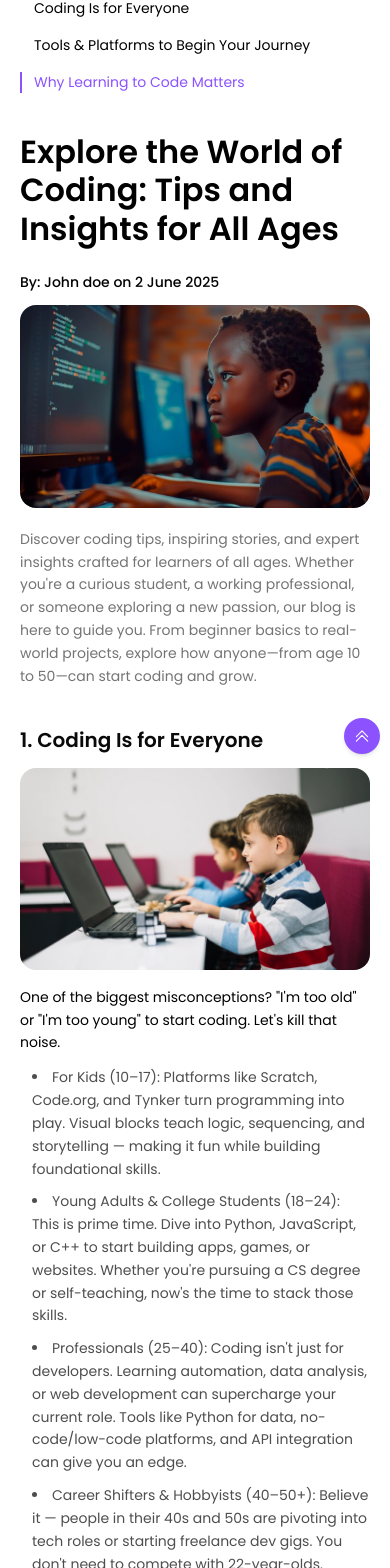
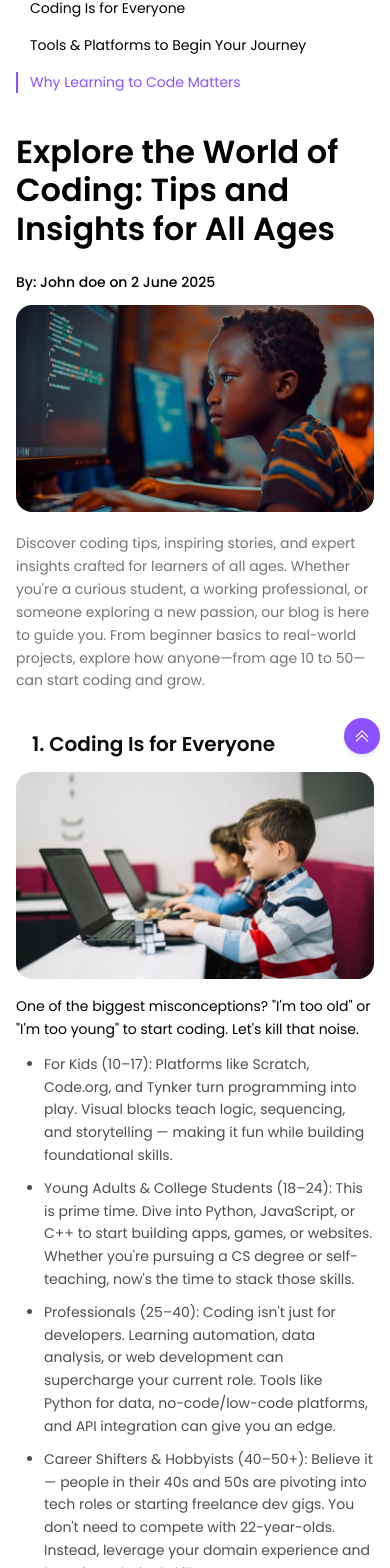
Before and after one commit to Pupiloinc/Pupilo, a Next.js app: page /blog/1 in a window 390 px wide. Shown: the part 152-1720 px from the top of the page. Built offline with nearby package versions, Linux system fonts and the light colour scheme.

Commit message:
ui updates

```diff
--- a/src/app/blog/[title]/page.jsx
+++ b/src/app/blog/[title]/page.jsx
@@ -15,7 +15,7 @@ const page = ({ params }) => {
                 heading="You May Also Like"
                 headingClass="text-start"
                 paragraphClass="hidden"
-                className="justify-between pb-10 max-[490px]:flex-col flex-row items-start gap-6"
+                className="justify-between pb-6 md:pb-10 max-[490px]:flex-col flex-row items-start gap-6"
             />
             <GetStarted headingText={<>It’s Not Just Learning. <br /> It’s Leveling Up.</>} paragraph={<>Browse programs by level, or book a free placement <br /> session to find the perfect fit.</>} />
             <Footer />
--- a/src/components/blog-detail/BlogContent.jsx
+++ b/src/components/blog-detail/BlogContent.jsx
@@ -2,17 +2,20 @@
 import React, { useEffect, useState } from "react";
 import Title from "../common/Title";
 import Image from "next/image";
-import { GENERAL_PUPILO_LIST, LATEST_BLOG_DATA_LIST } from '../../../utils/helper';
+import {
+  GENERAL_PUPILO_LIST,
+  LATEST_BLOG_DATA_LIST,
+} from "../../../utils/helper";
 
 function slugify(text) {
   return text
     .toString()
     .toLowerCase()
-    .replace(/\s+/g, '-')
-    .replace(/[^\w\-]+/g, '')
-    .replace(/\-\-+/g, '-')
-    .replace(/^-+/, '')
-    .replace(/-+$/, '');
+    .replace(/\s+/g, "-")
+    .replace(/[^\w\-]+/g, "")
+    .replace(/\-\-+/g, "-")
+    .replace(/^-+/, "")
+    .replace(/-+$/, "");
 }
 
 const BlogContent = ({ slug }) => {
@@ -20,9 +23,8 @@ const BlogContent = ({ slug }) => {
 
   // Find the blog by slug
   const combinedList = [...LATEST_BLOG_DATA_LIST, ...GENERAL_PUPILO_LIST];
-  const blog = combinedList.find(
-    (b) => slugify(b.title) === slug
-  ) || combinedList[0];
+  const blog =
+    combinedList.find((b) => slugify(b.title) === slug) || combinedList[0];
 
   useEffect(() => {
     const sectionIds = [
@@ -45,14 +47,11 @@ const BlogContent = ({ slug }) => {
   }, []);
 
   return (
-    <div className="pt-10 sm:pt-[60px] lg:pt-20 max-w-[1140px] mx-auto px-5 xl:px-0">
-      <div className="flex flex-col-reverse lg:flex-row flex-wrap max-lg:gap-10 justify-between">
+    <div className="pt-10 sm:pt-[60px] lg:pt-20 max-w-[1140px] mx-auto px-4 xl:px-0">
+      <div className="flex flex-col-reverse lg:flex-row max-lg:gap-10 max-xl:gap-6 justify-between">
         <div className="max-w-[730px] w-full flex flex-col gap-10 md:gap-12 xl:gap-[60px]">
-          <div className="fles flex-col">
-            <Title
-              className="mb-6"
-              text={blog.title}
-            />
+          <div className="flex flex-col">
+            <Title className="mb-6" text={blog.title} />
             <p className="text-sm sm:text-base font-medium leading-normal text-dark-black mb-3">
               By: {blog.author} on {blog.date}
             </p>
@@ -70,7 +69,7 @@ const BlogContent = ({ slug }) => {
           <div className="flex flex-col gap-4 lg:gap-5">
             <h2
               id="coding-everyone"
-              className="font-semibold leading-120 lg:mb-3 text-rich-black text-xl sm:text-2xl lg:text-custom-4xl"
+              className="font-semibold pl-4 leading-120 lg:mb-3 text-rich-black text-xl sm:text-2xl lg:text-custom-4xl"
             >
               1. Coding Is for Everyone
             </h2>
@@ -85,7 +84,7 @@ const BlogContent = ({ slug }) => {
               One of the biggest misconceptions? "I'm too old" or "I'm too
               young" to start coding. Let's kill that noise.
             </p>
-            <ul className="font-normal text-sm sm:text-base leading-163 -mt-1 list-inside text-dark-grey list-disc flex flex-col gap-[10px] pl-3">
+            <ul className="font-normal text-sm marker:mr-0 sm:text-base leading-163 -mt-1 text-dark-grey list-disc flex flex-col gap-[10px] pl-2 ml-5">
               <li>
                 For Kids (10–17): Platforms like Scratch, Code.org, and Tynker
                 turn programming into play. Visual blocks teach logic,
@@ -117,7 +116,7 @@ const BlogContent = ({ slug }) => {
           <div className="flex flex-col gap-4 lg:gap-5">
             <h2
               id="tools-platforms"
-              className="font-semibold leading-120 lg:mb-3 text-rich-black text-xl sm:text-2xl lg:text-custom-4xl"
+              className="font-semibold pl-4 leading-120 lg:mb-3 text-rich-black text-xl sm:text-2xl lg:text-custom-4xl"
             >
               2. Tools & Platforms to Begin Your Journey
             </h2>
@@ -133,7 +132,7 @@ const BlogContent = ({ slug }) => {
                 The right tools make all the difference. Here's a breakdown of
                 the most user-friendly and effective platforms to get started:
               </p>
-              <ul className="list-disc list-inside space-y-1 font-normal text-sm sm:text-base leading-163 text-dark-grey pl-3">
+              <ul className="list-disc pl-2 ml-5 space-y-1 font-normal text-sm sm:text-base leading-163 text-dark-grey">
                 <span className="font-normal text-base leading-160 text-dark-grey !mb-1">
                   1. Absolute Beginners:
                 </span>
@@ -158,7 +157,7 @@ const BlogContent = ({ slug }) => {
                 <li>Khan Academy: Interactive JS and web dev courses.</li>
                 <li>Replit : Learn and build real projects in-browser.</li>
               </ul>
-              <ul className="list-disc list-inside space-y-1 font-normal text-sm sm:text-base leading-163 text-dark-grey pl-3">
+              <ul className="list-disc space-y-1 font-normal text-sm sm:text-base leading-163 text-dark-grey pl-2 ml-5">
                 <span className="font-normal text-sm sm:text-base leading-160 text-dark-grey !mb-1">
                   3. For Deep Divers:
                 </span>
@@ -176,7 +175,7 @@ const BlogContent = ({ slug }) => {
           <div className="flex flex-col gap-4 lg:gap-5">
             <h2
               id="why-code-matters"
-              className="font-semibold leading-120 lg:mb-3 text-rich-black text-xl sm:text-2xl lg:text-custom-4xl"
+              className="font-semibold pl-4 leading-120 lg:mb-3 text-rich-black text-xl sm:text-2xl lg:text-custom-4xl"
             >
               3. Why Learning to Code Matters
             </h2>
@@ -212,7 +211,7 @@ const BlogContent = ({ slug }) => {
                 </li>
                 <li>
                   <span className="pb-2 inline-flex"> Use coding to:</span>
-                  <ul className="list-disc list-inside font-normal text-sm sm:text-base leading-160 -mt-1 text-dark-grey flex flex-col gap-1 pl-3 marker:!mr-2">
+                  <ul className="list-disc font-normal text-sm sm:text-base leading-160 -mt-1 text-dark-grey flex flex-col gap-1 pl-2 ml-5">
                     <li>Build a side hustle</li>
                     <li>Enhance your job performance</li>
                     <li>Create tools that serve your community</li>
@@ -241,7 +240,8 @@ const BlogContent = ({ slug }) => {
             </p>
             <ul className="space-y-4 text-nowrap text-dark-black font-normal text-sm sm:text-base leading-normal">
               <li
-                className={`pl-3 border-l-2 ${activeSection === "coding-everyone"
+                className={`pl-3 border-l-2 ${
+                  activeSection === "coding-everyone"
                     ? "border-purple text-purple"
                     : "border-transparent"
                 }`}
@@ -249,7 +249,8 @@ const BlogContent = ({ slug }) => {
                 <a href="#coding-everyone">Coding Is for Everyone</a>
               </li>
               <li
-                className={`pl-3 border-l-2 ${activeSection === "tools-platforms"
+                className={`pl-3 border-l-2 ${
+                  activeSection === "tools-platforms"
                     ? "border-purple text-purple"
                     : "border-transparent text-nowrap"
                 }`}
@@ -259,7 +260,8 @@ const BlogContent = ({ slug }) => {
                 </a>
               </li>
               <li
-                className={`pl-3 border-l-2 ${activeSection === "why-code-matters"
+                className={`pl-3 border-l-2 ${
+                  activeSection === "why-code-matters"
                     ? "border-purple text-purple"
                     : "border-transparent"
                 }`}
--- a/src/components/common/TechJourneyCards.jsx
+++ b/src/components/common/TechJourneyCards.jsx
@@ -151,7 +151,7 @@ const PupiloCard = ({
           width={322}
           height={322}
           alt="layer"
-          className={`${starVectorClass} absolute pointer-events-none size-[322px] bottom-0 z-10 right-0 max-lg:bottom-0`}
+          className={`${starVectorClass} absolute pointer-events-none size-[322px] -bottom-[9%] z-10 right-0 max-lg:bottom-0`}
           src={"/assets/images/svg/star-vector-3.svg"}
         />
       </div>
--- a/src/components/courses/AddOnCourses.jsx
+++ b/src/components/courses/AddOnCourses.jsx
@@ -8,7 +8,7 @@ const AddOnCourses = () => {
     <div className="pt-[60px] sm:pt-[100px] lg:pt-32 xl:pt-40">
       <Title
         text={"Add-on Courses"}
-        className={"md:px-6 px-4 pb-[60px] text-center"}
+        className={"md:px-6 px-4 pb-10 md:pb-[60px] text-center"}
       />
       {ADD_ON_COURSES_DATA.map((item, index) => (
         <TechJourneyCards
@@ -18,7 +18,7 @@ const AddOnCourses = () => {
           headingClass={`max-lg:mx-auto`}
           descriptionClass={`max-w-[606px] max-lg:mx-auto`}
           skills={
-            <ul className="list-disc">
+            <ul className="list-disc pl-3 marker:text-sm">
               {item.skills.map((skill, i) => (
                 <li key={i}>{skill}</li>
               ))}
@@ -35,7 +35,9 @@ const AddOnCourses = () => {
           levelTextTheme={item.levelTextTheme}
           level={index + 1}
           starVectorClass={
-            index === 1 || index === 3 ? "opacity-75" : "opacity-20 sm:opacity-35"
+            index === 1 || index === 3
+              ? "opacity-75"
+              : "opacity-20 sm:opacity-35"
           }
           buttonClass={`${
             item.buttonTheme === "white"
```
Also changed, not shown: src/components/blog/GeneralPupiloTopic.jsx (+21 -13 lines), src/components/courses/TechJourney.jsx (+5 -2 lines). Lines whose indentation alone changed are shown as unchanged.
